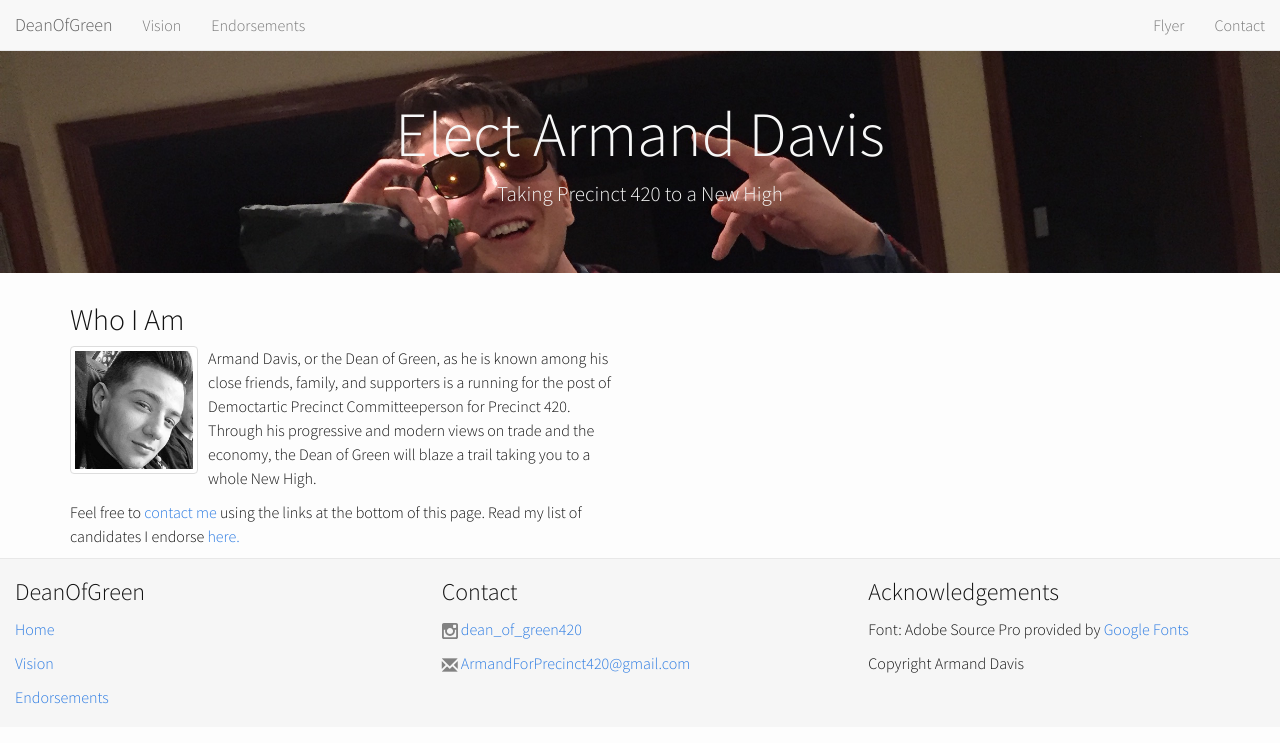
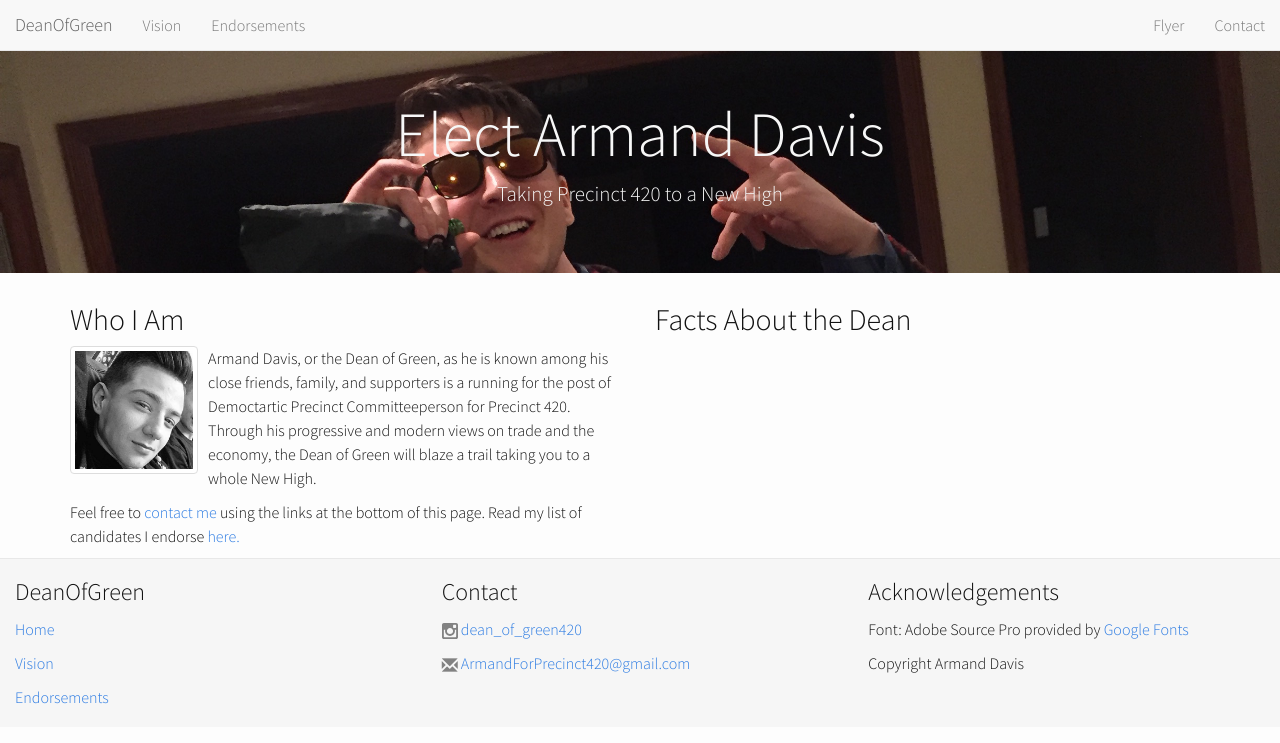
Before and after one commit to deanofgreen/deanofgreen.github.io, a Jekyll site: the page built from index.html, in a window 1280 px wide. Shown: the top 743 px of the page. Built offline with Jekyll 4.4.1, drawn with Linux system fonts in a browser that asks for light colours; nearby versions of some CDN libraries.

Commit message:
second fun facts

```diff
--- a/index.html
+++ b/index.html
@@ -24,6 +24,10 @@ layout: default
                     Feel free to <a href=#contact>contact me</a> using the links at the bottom of this page. Read my list of candidates I endorse <a href=/endorsements.html>here.</a>
                 </p>
             </div>
+            <div class="col-md-6">
+                <h2>Facts About the Dean</h2>
+
+            </div>
 		</div>
 	</div>
 
```
